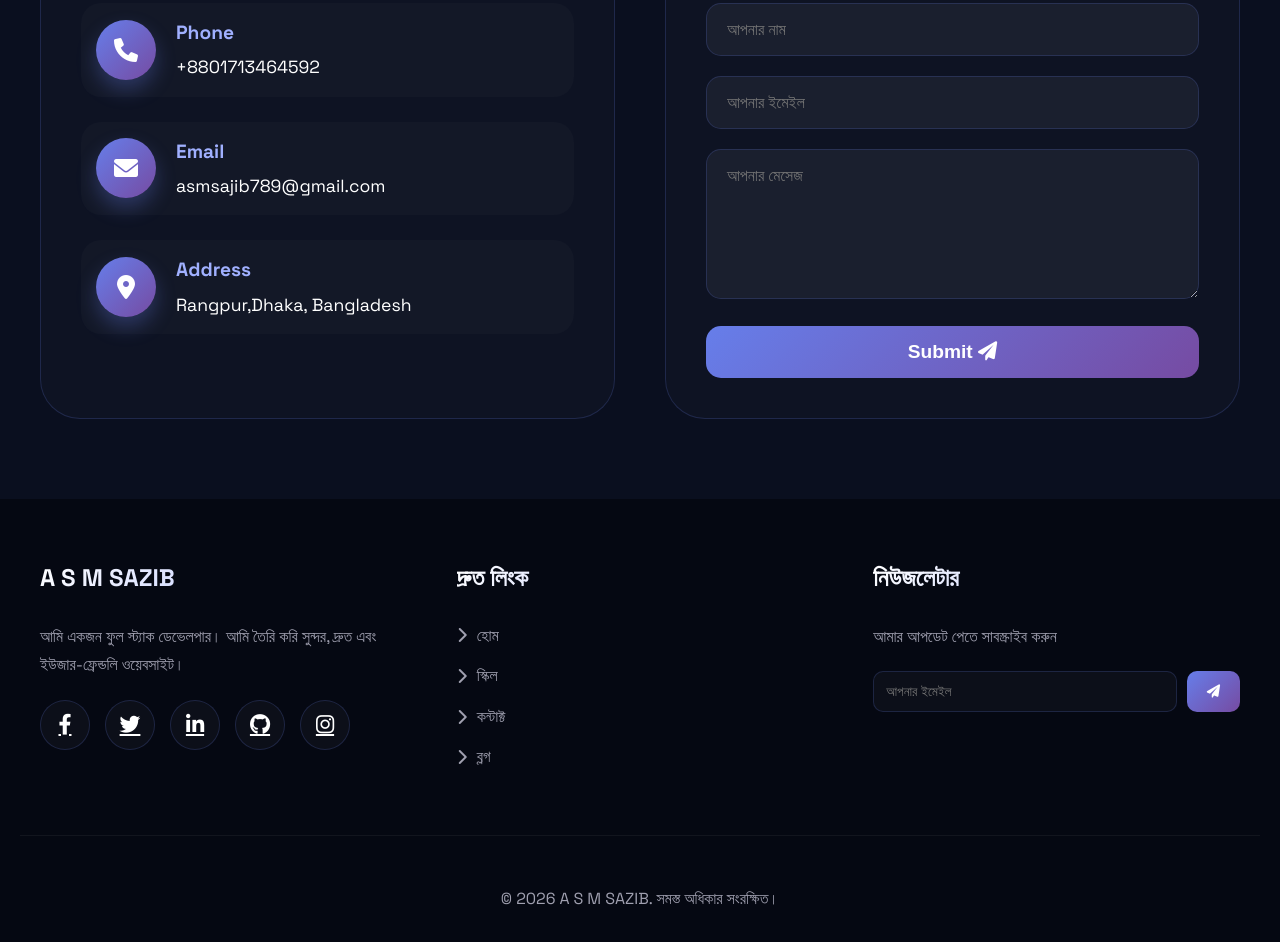
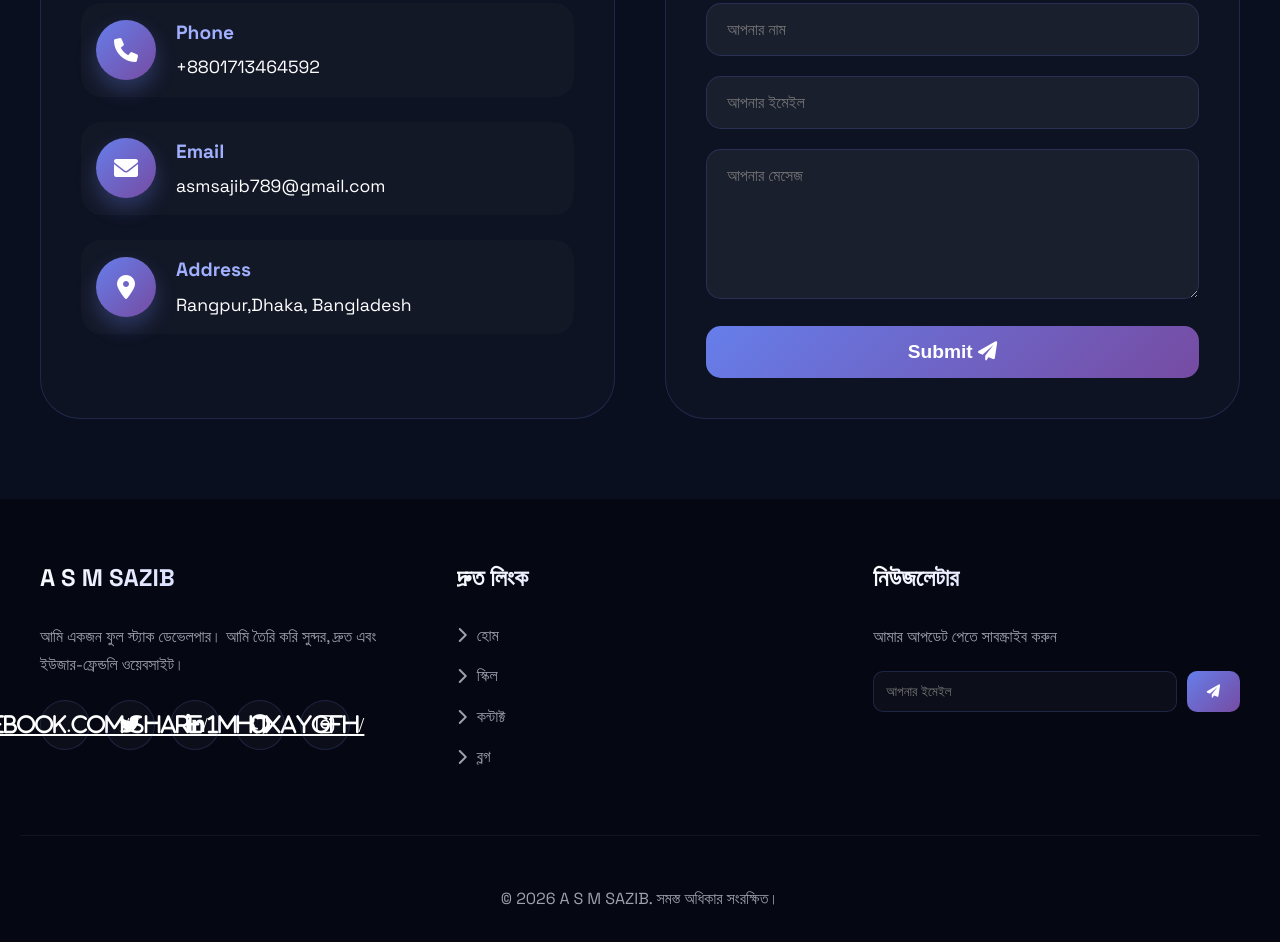
Before and after one commit to asmsajib789/sajib789, a plain HTML site: page index.html in a window 1280 px wide. Shown: the part 1823-2765 px from the top of the page. Drawn offline with Linux system fonts and the light colour scheme.

Commit message:
Update index.html

```diff
--- a/index.html
+++ b/index.html
@@ -794,7 +794,7 @@
                 <h3>A S M SAZIB</h3>
                 <p>আমি একজন ফুল স্ট্যাক ডেভেলপার। আমি তৈরি করি সুন্দর, দ্রুত এবং ইউজার-ফ্রেন্ডলি ওয়েবসাইট।</p>
                 <div class="social-links">
-                    <a href="#"><i class="fab fa-facebook-f"></i></a>
+                    <a href="#"><i class="fab fa-facebook-f">https://www.facebook.com/share/1MhjxAyGFH/</i></a>
                     <a href="#"><i class="fab fa-twitter"></i></a>
                     <a href="#"><i class="fab fa-linkedin-in"></i></a>
                     <a href="#"><i class="fab fa-github"></i></a>
```
